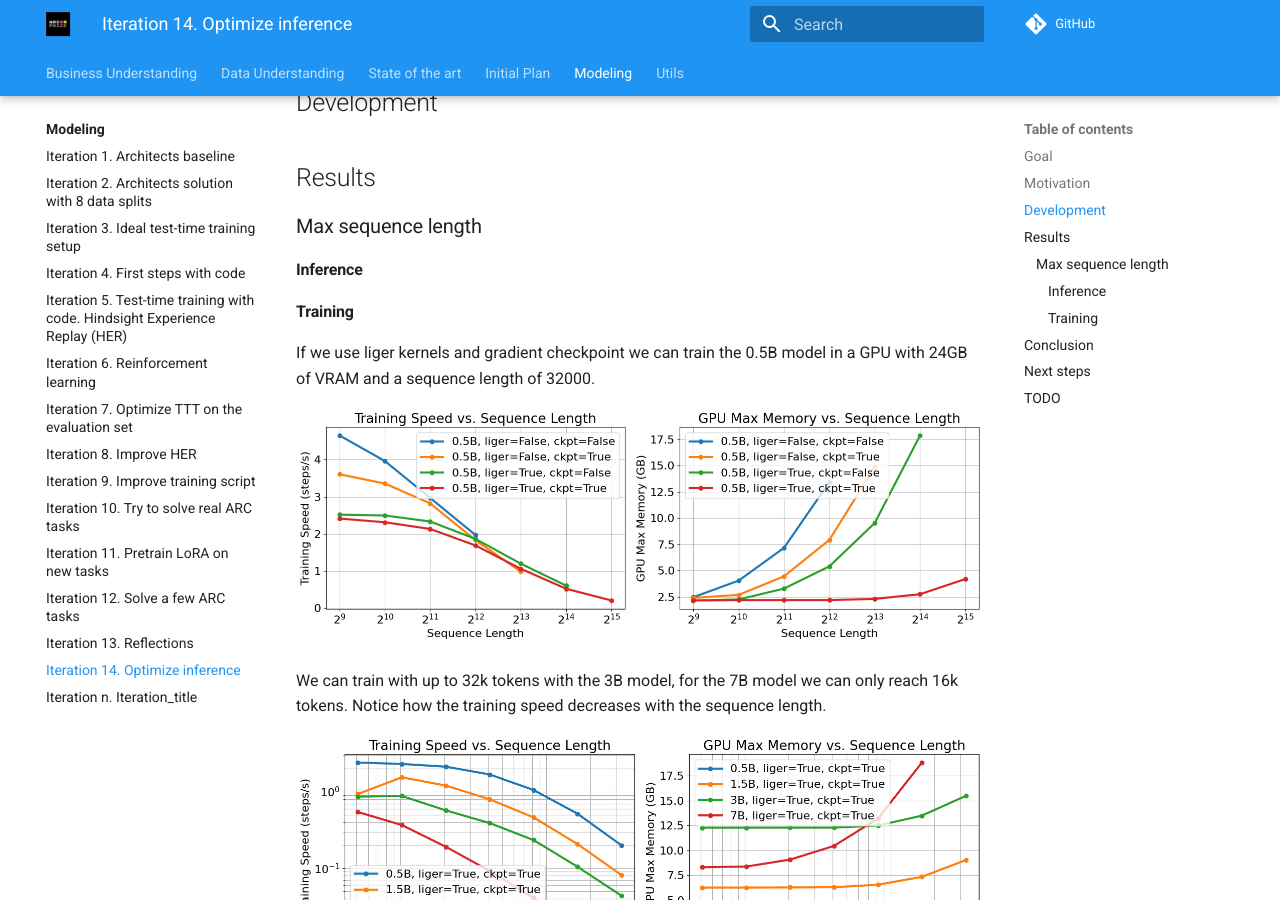
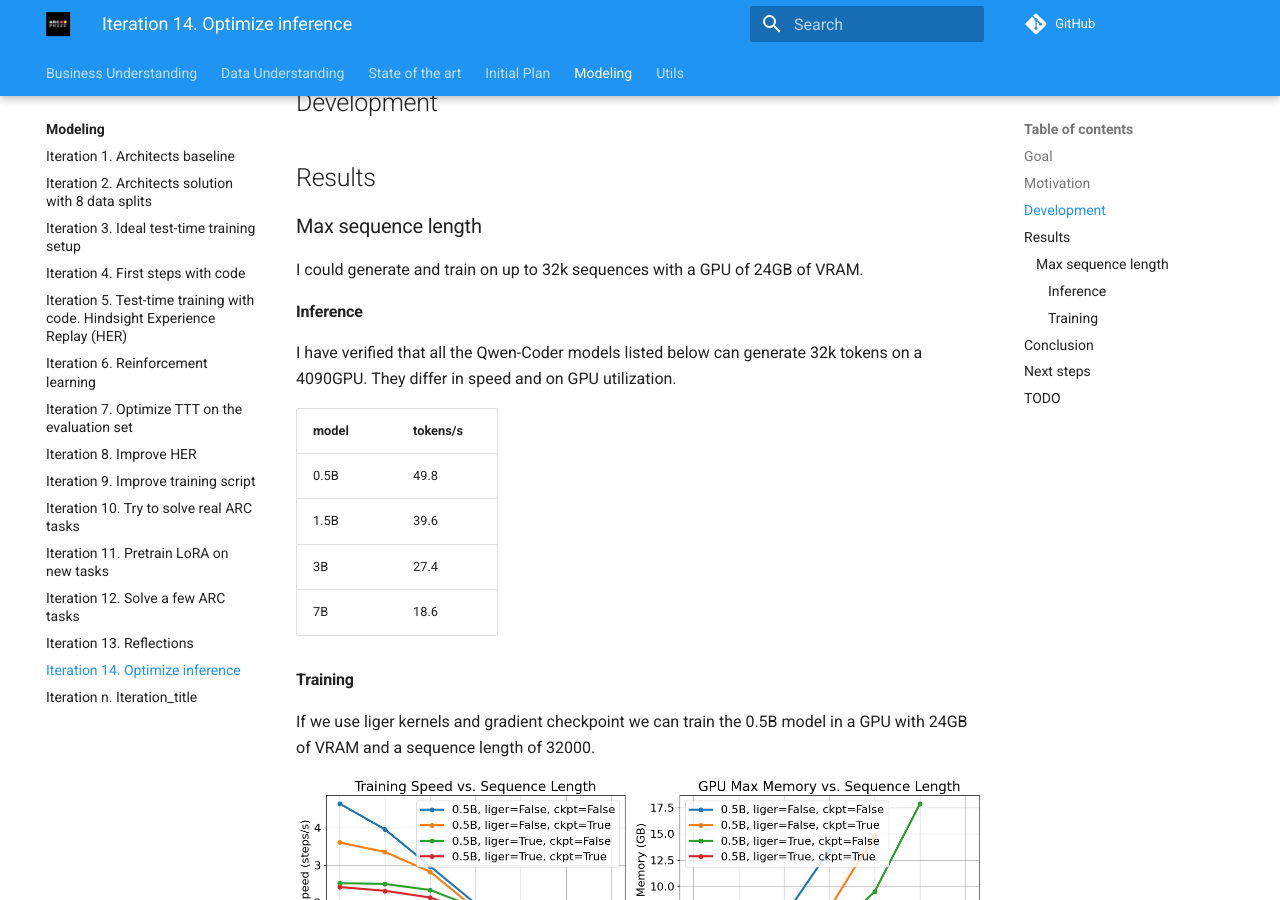
Before and after one commit to ironbar/arc25, an MkDocs documentation site: the page built from docs/modeling/Iteration_14_optimize_inference.md, in a window 1280 px wide and 900 px high, scrolled down 518 px. Built offline with MkDocs 1.6.1 and Material for MkDocs 9.7.7, drawn with Linux system fonts in a browser that asks for light colours; comment, search, counter and statistics services are not loaded.

Commit message:
added results about inference

```diff
--- a/docs/modeling/Iteration_14_optimize_inference.md
+++ b/docs/modeling/Iteration_14_optimize_inference.md
@@ -28,7 +28,19 @@ without redesigning the training and the strategy.
 
 ### Max sequence length
 
+I could generate and train on up to 32k sequences with a GPU of 24GB of VRAM.
+
 #### Inference
+
+I have verified that all the Qwen-Coder models listed below can generate 32k tokens on a 4090GPU.
+They differ in speed and on GPU utilization.
+
+| model | tokens/s |
+|-------|----------|
+| 0.5B  | 49.8     |
+| 1.5B  | 39.6     |
+| 3B    | 27.4     |
+| 7B    | 18.6     |
 
 #### Training
 
@@ -48,7 +60,7 @@ Notice how the training speed decreases with the sequence length.
 
 ## TODO
 
-- [ ] What is the max sequence length for training and inference on a GPU with 24GB of VRAM?
+- [x] What is the max sequence length for training and inference on a GPU with 24GB of VRAM?
 - [ ] Better sampling strategy. Could play with temperature, top_k and top_p to create more diverse samples. https://huggingface.co/docs/transformers/v4.52.3/en/main_classes/text_generation#transformers.GenerationConfig.temperature
 - [ ] What if I give hints of how to solve the problem int the prompt? Is the model capable on that case?
 - [ ] What if I have a multi-turn conversation with the model to improve its own code?
```
